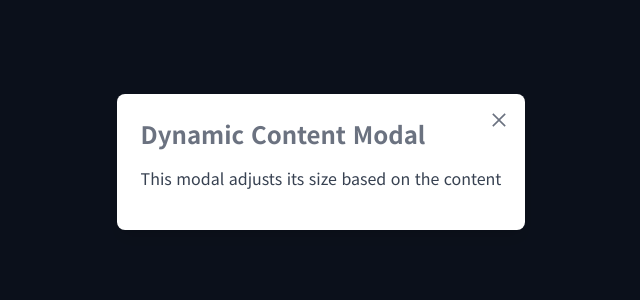
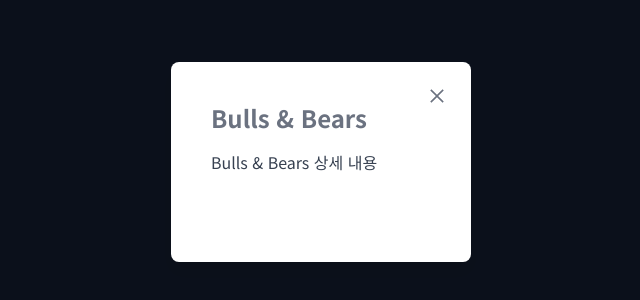
Before and after one commit to kkkwp/portfolio, a Next.js app: page /readme/1 in a window 1280 px wide. Shown: the part 238-538 px from the top of the page, without its empty margins (319-959 px from the left). Built offline with nearby package versions, Linux system fonts and the light colour scheme.

Commit message:
feat: 동적 라우팅 구현

```diff
--- a/src/app/@modal/(.)readme/[id]/page.tsx
+++ b/src/app/@modal/(.)readme/[id]/page.tsx
@@ -1,10 +1,10 @@
 import Readme from '@/components/Readme'
 import { Modal } from '@/components/Modal'
 
-export default function ReadmePage() {
+export default function ReadmePage({ params }: { params: { id: string } }) {
   return (
     <Modal>
-      <Readme />
+      <Readme id={params.id} />
     </Modal>
   )
 }
--- a/src/app/readme/[id]/page.tsx
+++ b/src/app/readme/[id]/page.tsx
@@ -1,10 +1,10 @@
 import Readme from '@/components/Readme'
 import { Modal } from '@/components/Modal'
 
-export default function ReadmePage() {
+export default function ReadmePage({ params }: { params: { id: string } }) {
   return (
     <Modal>
-      <Readme />
+      <Readme id={params.id} />
     </Modal>
   )
 }
--- a/src/components/Modal.tsx
+++ b/src/components/Modal.tsx
@@ -12,11 +12,11 @@ export function Modal({ children }: { children: React.ReactNode }) {
       onClick={handleClose}
     >
       <div
-        className="relative w-auto max-w-[90%] rounded-lg bg-white p-6 shadow-lg"
+        className="relative size-auto max-h-[90%] min-h-[200px] min-w-[300px] max-w-3xl overflow-auto rounded-lg bg-white p-10 shadow-lg"
         onClick={(e) => e.stopPropagation()}
       >
         <button
-          className="absolute right-4 top-4 text-gray-500 hover:text-gray-700"
+          className="absolute right-6 top-6 text-gray-500 hover:text-gray-700"
           onClick={handleClose}
         >
           <AiOutlineClose className="size-5" />
--- a/src/components/Readme.tsx
+++ b/src/components/Readme.tsx
@@ -1,12 +1,28 @@
-export default function Readme() {
+export default function Readme({ id }: { id: string }) {
+  const contentById: Record<string, { title: string; description: string }> = {
+    '1': {
+      title: 'Bulls & Bears',
+      description: 'Bulls & Bears 상세 내용',
+    },
+    '2': {
+      title: 'MusicQ!',
+      description: 'MusicQ! 상세 내용',
+    },
+    '3': {
+      title: '바름스픽',
+      description: '바름스픽 상세 내용',
+    },
+  }
+
+  const content = contentById[id] || {
+    title: '404',
+    description: '잘못된 접근입니다.',
+  }
+
   return (
     <div>
-      <h1 className="mb-4 text-2xl font-bold text-gray-500">
-        Dynamic Content Modal
-      </h1>
-      <p className="mb-4 text-gray-700">
-        This modal adjusts its size based on the content
-      </p>
+      <h1 className="mb-4 text-2xl font-bold text-gray-500">{content.title}</h1>
+      <p className="mb-4 text-gray-700">{content.description}</p>
     </div>
   )
 }
--- a/src/lib/data.ts
+++ b/src/lib/data.ts
@@ -11,6 +11,7 @@ export const links = [
 
 export const projectsData = [
   {
+    id: 3,
     title: 'Bulls & Bears',
     date: '2023.10.04 - 2023.10.20',
     description:
@@ -19,6 +20,7 @@ export const projectsData = [
     imageUrl: '/assets/projects/bulls-and-bears.png',
   },
   {
+    id: 2,
     title: 'MusicQ!',
     date: '2023.03.06 - 2023.04.30',
     description:
@@ -27,6 +29,7 @@ export const projectsData = [
     imageUrl: '/assets/projects/music-q.png',
   },
   {
+    id: 1,
     title: '바름스픽',
     date: '2021.03.02 - 2021.10.01',
     description:
```
